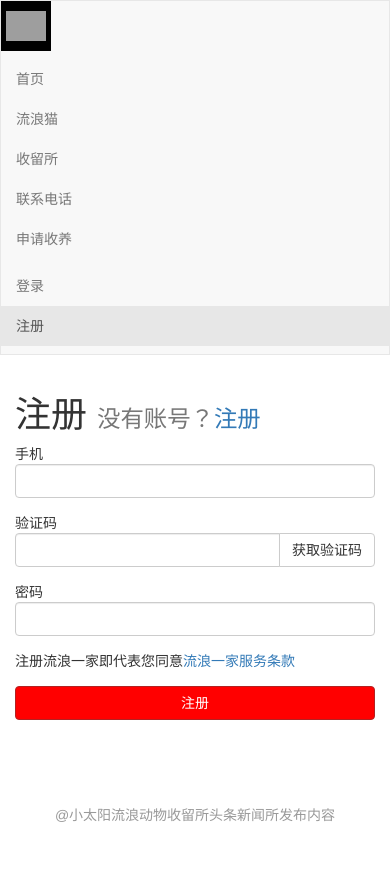
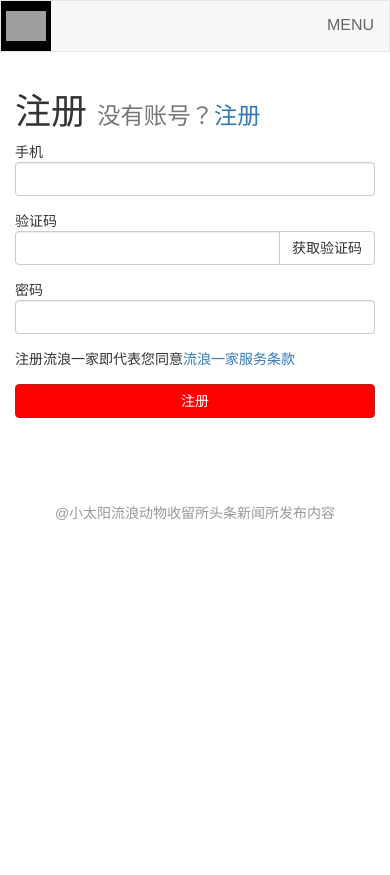
Before and after one commit to xty159/LM15150400518, a plain HTML site: page signup.html in a window 390 px wide. After the commit the page ends 844 px from the top, so only its background shows below. Drawn offline with Linux system fonts and the light colour scheme; grey boxes are pictures that could not be loaded.

Commit message:
响应式布局
添加了响应式布局

```diff
--- a/css/main.css
+++ b/css/main.css
@@ -162,3 +162,22 @@ background-color: red;
 background-color: #b10505;
     border-color: #b10505;
 }
+
+#toggle-checkbox:checked ~div{
+display: block !important;
+}
+
+#toggle-label{
+display: inline-block;
+    position: absolute;
+    right:15px;
+    top: 13px;
+    font-size: 16px;
+    font-weight: normal;
+    color: #666;
+    display: none;
+}
+
+#toggle-label:hover{
+color: #333;
+}
--- a/signup.html
+++ b/signup.html
@@ -8,13 +8,16 @@
     <link rel="stylesheet" href="css/main.css">
 </head>
 <body>
-    <div class="navbar navbar-default">
+        <div class="navbar navbar-default">
        <div class="container">
         <div class="navbar-header">
             <a href="index.html"  class="navbar-brand"></a>
         </div>
+           <label id="toggle-label" class="visible-xs-inline-block" for="toggle-checkbox">MENU</label>
+         <input class="hidden" id="toggle-checkbox" type="checkbox">
+          <div class="hidden-xs">
            <ul class="nav navbar-nav">
-               <li><a href="#">首页</a></li>
+               <li class="active"><a href="#">首页</a></li>
                <li><a href="#">流浪猫</a></li>
                <li><a href="#">收留所</a></li>
                <li><a href="#">联系电话</a></li>
@@ -22,8 +25,9 @@
            </ul>
            <ul class="nav navbar-nav navbar-right">
                <li><a href="login.html">登录</a></li>
-               <li class="active"><a href="signup.html">注册</a></li>
+               <li><a href="signup.html">注册</a></li>
            </ul>
+        </div>
         </div>
     </div>
     <div class="container container-small">
```
Also changed, not shown: index.html (+5 -1 lines), login.html (+7 -3 lines), news.html (+5 -1 lines).
